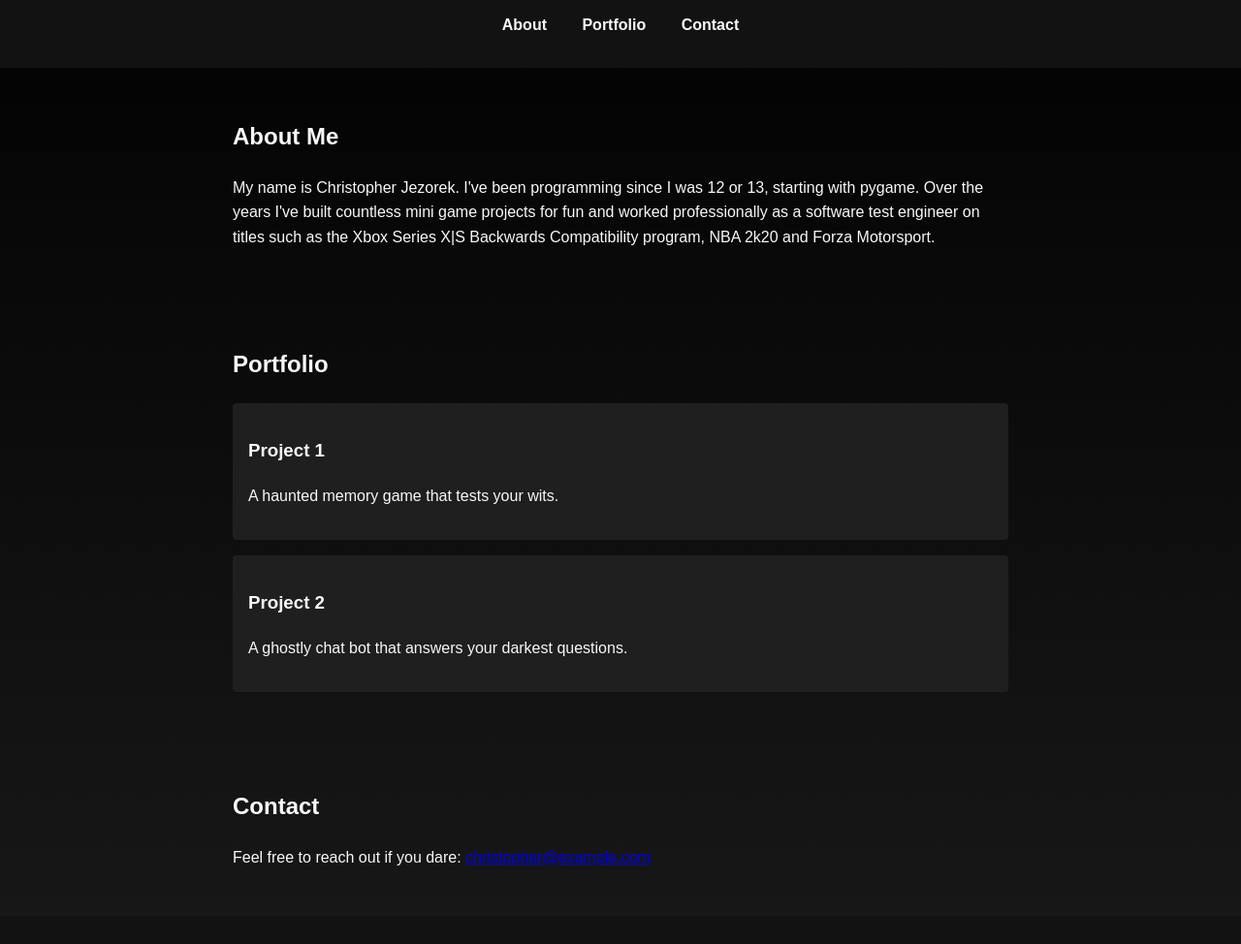
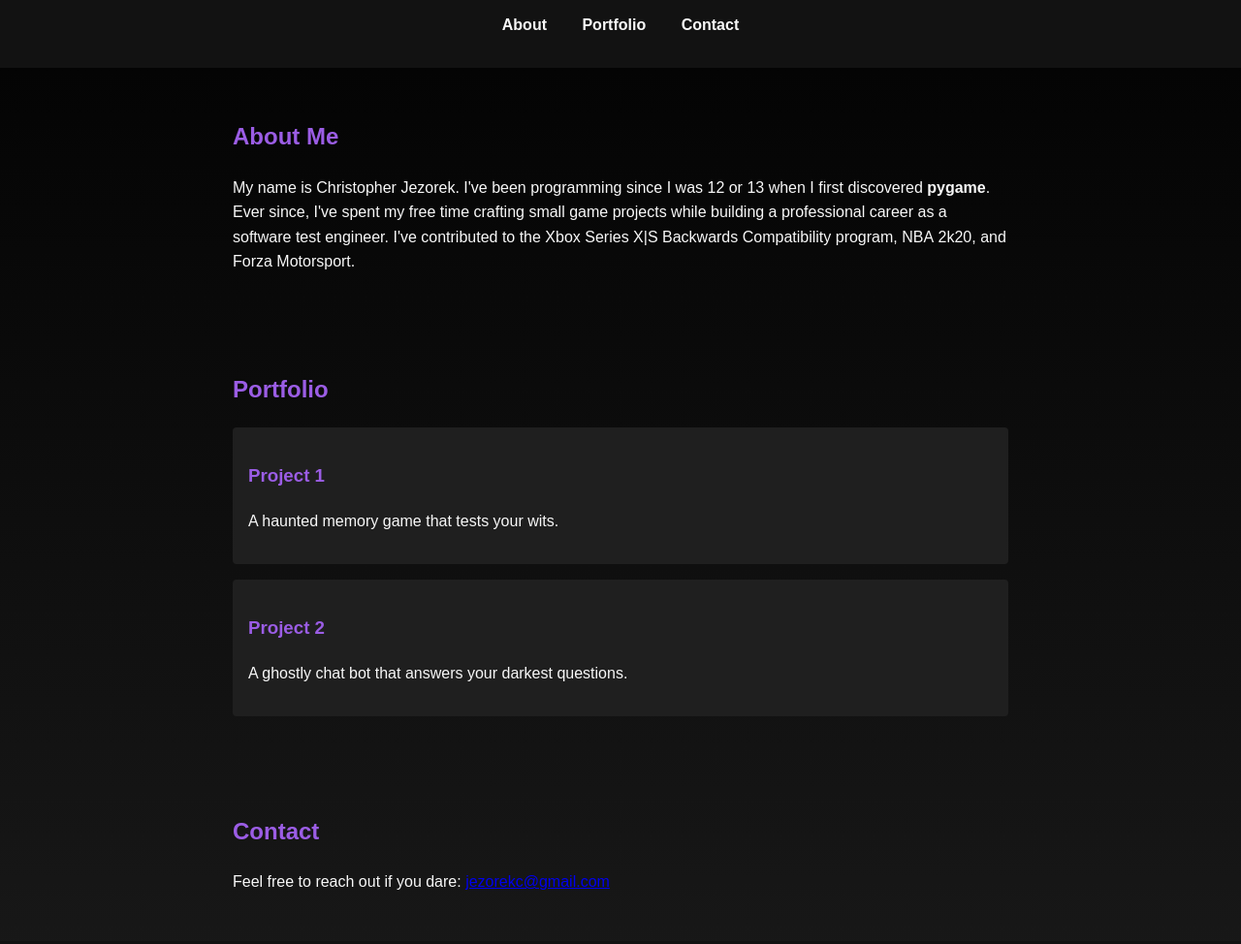
Before and after one commit to elixexorcist/hall-of-spirits, a plain HTML site: page index.html in a window 1280 px wide. Shown: the part 112-1086 px from the top of the page at 97% size. Drawn offline with Linux system fonts and the light colour scheme.

Commit message:
Update biography and use purple accent

```diff
--- a/index.html
+++ b/index.html
@@ -21,7 +21,13 @@
 
   <section id="about">
     <h2>About Me</h2>
-    <p>My name is Christopher Jezorek. I've been programming since I was 12 or 13, starting with pygame. Over the years I've built countless mini game projects for fun and worked professionally as a software test engineer on titles such as the Xbox Series X|S Backwards Compatibility program, NBA 2k20 and Forza Motorsport.</p>
+    <p>
+      My name is Christopher Jezorek. I've been programming since I was 12 or 13
+      when I first discovered <strong>pygame</strong>. Ever since, I've spent my
+      free time crafting small game projects while building a professional
+      career as a software test engineer. I've contributed to the Xbox Series
+      X|S Backwards Compatibility program, NBA&nbsp;2k20, and Forza Motorsport.
+    </p>
   </section>
 
   <section id="portfolio">
@@ -40,7 +46,10 @@
 
   <section id="contact">
     <h2>Contact</h2>
-    <p>Feel free to reach out if you dare: <a href="mailto:christopher@example.com">christopher@example.com</a></p>
+    <p>
+      Feel free to reach out if you dare:
+      <a href="mailto:jezorekc@gmail.com">jezorekc@gmail.com</a>
+    </p>
   </section>
 
   <footer>
--- a/style.css
+++ b/style.css
@@ -1,3 +1,7 @@
+:root {
+  --accent-color: #9b5de5;
+}
+
 body {
   margin: 0;
   font-family: Arial, Helvetica, sans-serif;
@@ -15,7 +19,7 @@ header {
 header h1 {
   font-family: 'Creepster', cursive;
   font-size: 3rem;
-  color: #ff3b3b;
+  color: var(--accent-color);
   margin: 0;
 }
 
@@ -31,7 +35,12 @@ nav a {
 }
 
 nav a:hover {
-  color: #ff3b3b;
+  color: var(--accent-color);
+}
+
+h2,
+h3 {
+  color: var(--accent-color);
 }
 
 section {
```
